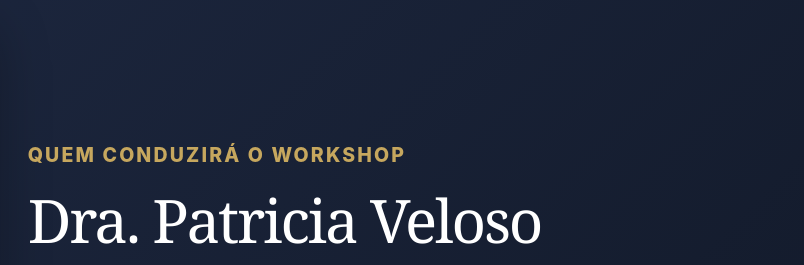
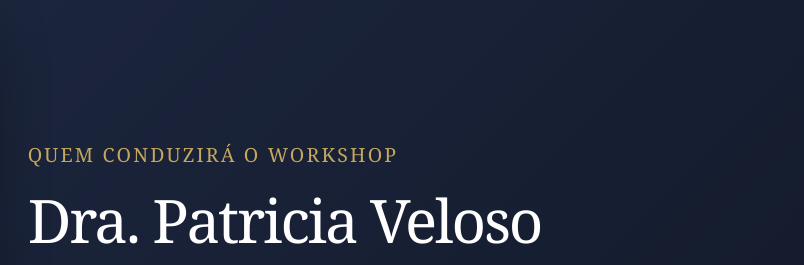
Before and after one commit to ludymanoel/Dr.-Patricia-Veloso, a website: page index.html in a window 1280 px wide. Shown: the part 2762-3027 px from the top of the page, 476-1280 px from the left. Drawn offline with Linux system fonts and the light colour scheme.

Commit message:
chore: remove do versionamento assets nao utilizados e ajusta fonte do eyebrow docente
- Untrack de 7 imagens sem uso (mantidas localmente via gitignore)
- Eyebrow 'Quem conduzira o workshop' passa a usar a fonte serifada do h2

```diff
--- a/styles.css
+++ b/styles.css
@@ -80,7 +80,7 @@ p { margin: 0; }
 .docente__media img { width: 100%; border-radius: calc(var(--radius) + 8px); aspect-ratio: 4 / 5; object-fit: cover; box-shadow: 0 22px 54px rgba(0, 0, 0, .28); border: 1px solid rgba(232,220,200,.24); }
 .docente__media .docente__portrait { aspect-ratio: auto; height: 100%; object-fit: contain; background: rgba(17, 24, 39, .42); }
 .docente h2 { color: var(--white); }
-.eyebrow--docente { font-size: clamp(1rem, 2vw, 1.22rem); letter-spacing: .11em; color: var(--gold); }
+.eyebrow--docente { font-family: var(--serif); font-weight: 500; font-size: clamp(1rem, 2vw, 1.22rem); letter-spacing: .11em; color: var(--gold); }
 .docente__content > p:not(.eyebrow) { margin-top: 1rem; color: rgba(255, 255, 255, .78); }
 
 .feature-band { background: linear-gradient(135deg, rgba(232,220,200,.68), #fff); border-top: 1px solid var(--line); border-bottom: 1px solid var(--line); }
```
Also changed, not shown: img/Congresso apresentando a implantacao dos  6000 foliculos.jpeg (deleted), img/Logo long hair fue.png (deleted), img/Palestrante internacional no congresso da ISHRS. Denver 2024.jpeg (deleted), img/antesdepois4.jpg (deleted), img/em cirurgia - aplicacao e extracao dos foliculos.jpeg (deleted), img/foto2.JPG (deleted), 2 other files.
